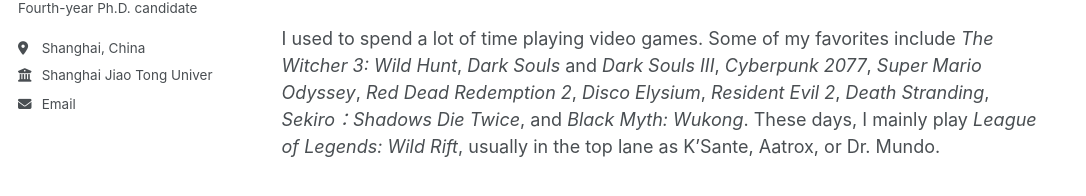
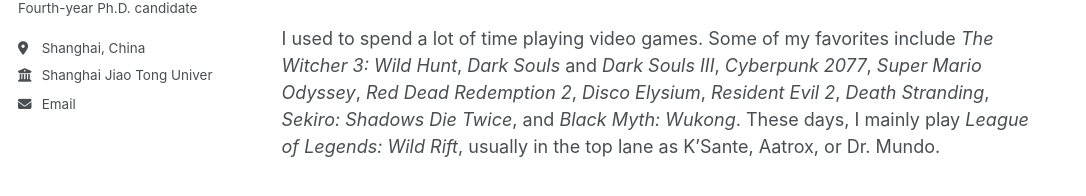
Before and after one commit to xxxl-ml/xxxl-ml.github.io, a Jekyll site: the page built from _pages/miscellaneous.md, in a window 1280 px wide. Shown: the part 374-570 px from the top of the page, without its empty margins (0-1086 px from the left). Built offline with Jekyll 4.4.1, drawn with Linux system fonts in a browser that asks for light colours; a style sheet for code colours, icons or effects is not loaded.

```diff
--- a/_pages/miscellaneous.md
+++ b/_pages/miscellaneous.md
@@ -13,4 +13,4 @@ My top three films are *La La Land*, *Interstellar*, and *1917*.
 
 My top three TV series are *Better Call Saul*, *Arcane*, and *Game of Thrones*.
 
-I used to spend a lot of time playing video games. Some of my favorites include *The Witcher 3: Wild Hunt*, *Dark Souls* and *Dark Souls III*, *Cyberpunk 2077*, *Super Mario Odyssey*, *Red Dead Redemption 2*, *Disco Elysium*, *Resident Evil 2*, *Death Stranding*, *Sekiro：Shadows Die Twice*, and *Black Myth: Wukong*. These days, I mainly play *League of Legends: Wild Rift*, usually in the top lane as K'Sante, Aatrox, or Dr. Mundo.
+I used to spend a lot of time playing video games. Some of my favorites include *The Witcher 3: Wild Hunt*, *Dark Souls* and *Dark Souls III*, *Cyberpunk 2077*, *Super Mario Odyssey*, *Red Dead Redemption 2*, *Disco Elysium*, *Resident Evil 2*, *Death Stranding*, *Sekiro: Shadows Die Twice*, and *Black Myth: Wukong*. These days, I mainly play *League of Legends: Wild Rift*, usually in the top lane as K'Sante, Aatrox, or Dr. Mundo.
```
